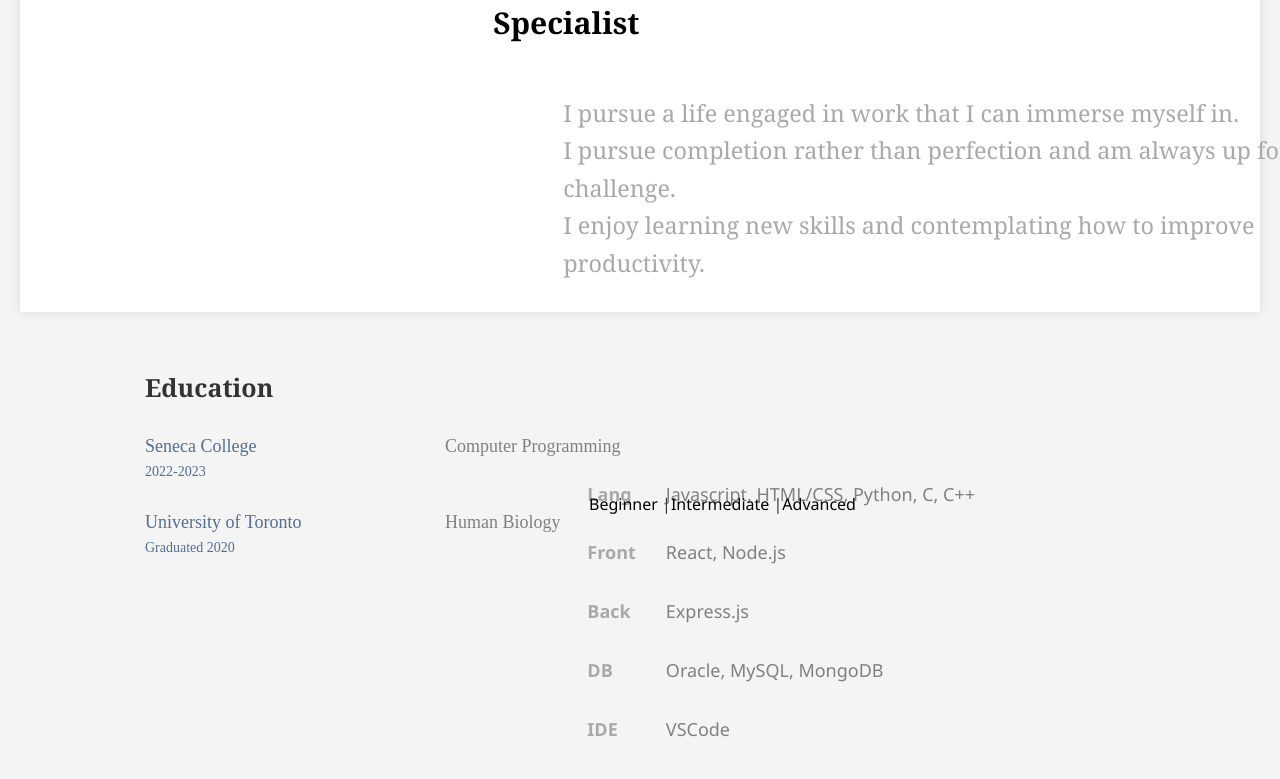
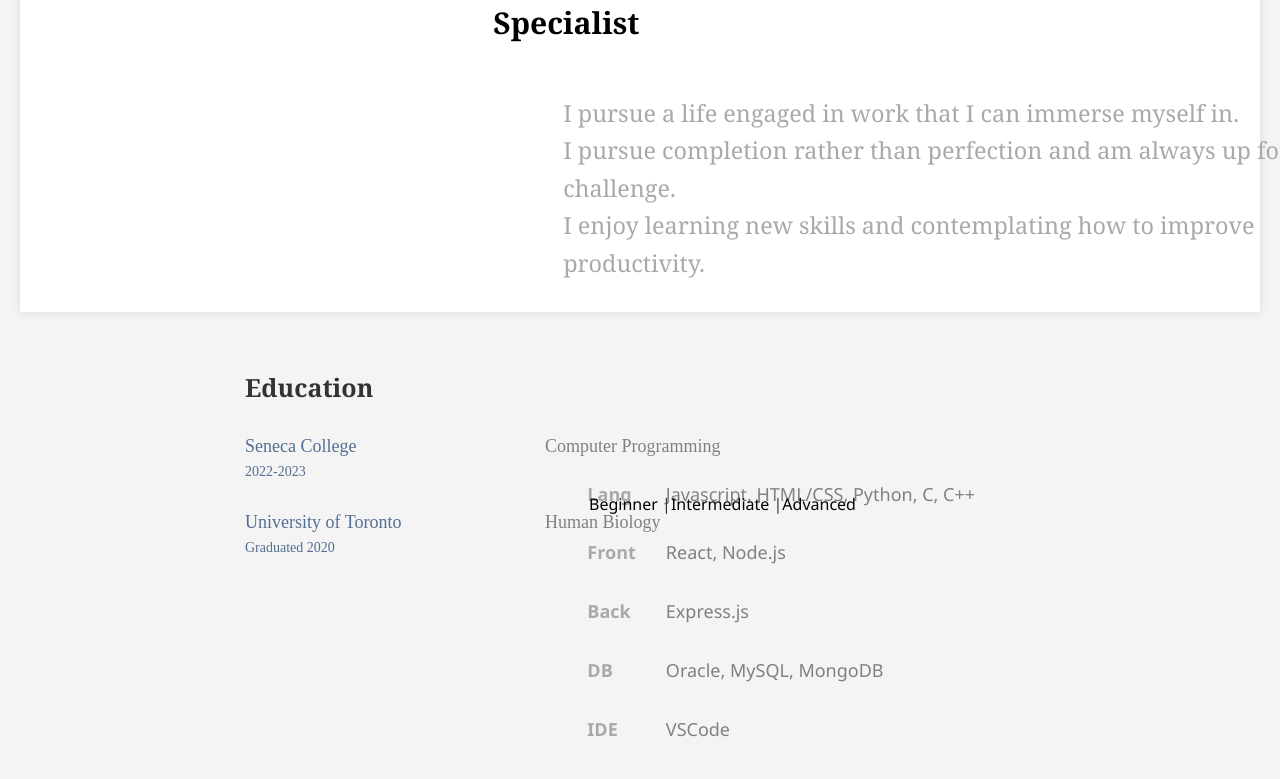
Before and after one commit to yejin2329/portfolio1, a React (Create React App) app: page /about-me in a window 1280 px wide. Shown: the part 379-1158 px from the top of the page. Built offline with nearby package versions, Linux system fonts and the light colour scheme.

Commit message:
modify css

```diff
--- a/src/App.css
+++ b/src/App.css
@@ -348,7 +348,7 @@ p, .skill, .course-section, .interest-container {
   padding: 20px;
 
   text-align:left;
-  margin-left:105px;
+  margin-left:205px;
   margin-top:35px;
   font-family: "Times New Roman", Times, serif;
   float: left;
```
